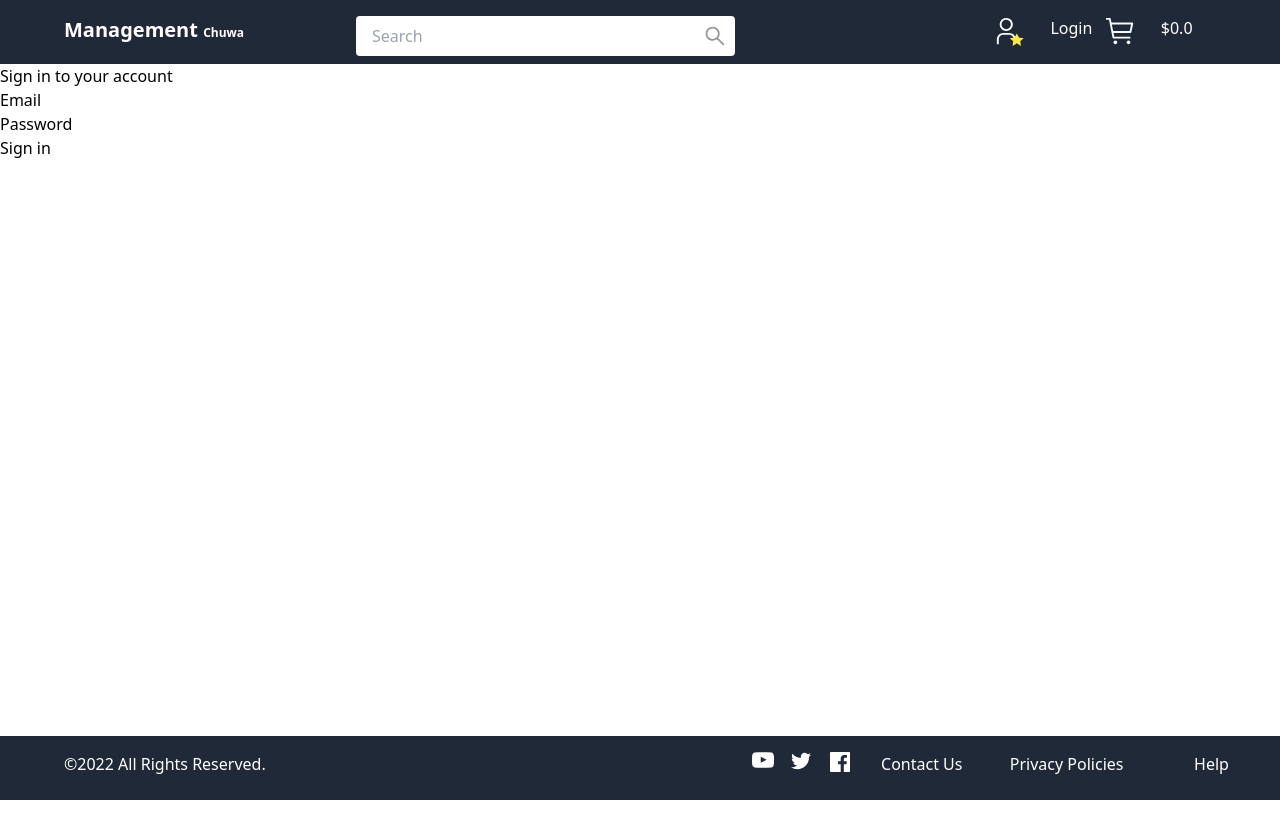
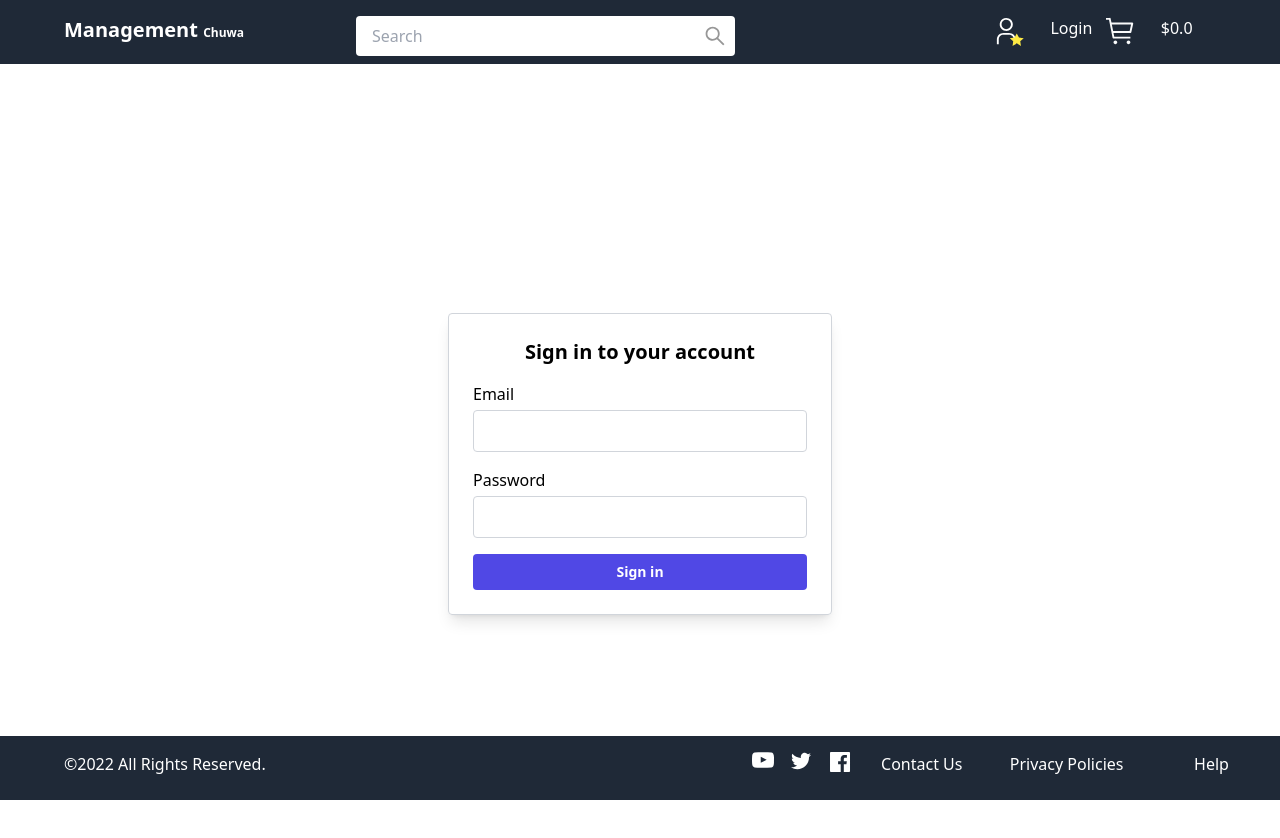
Before and after one commit to 961853266hyt/project1, a React (Vite) app in the folder frontend/: page /signin in a window 1280 px wide. Shown: the top 838 px of the page. Before the commit the page ends 800 px from the top, so only its background shows below. Built offline with nearby package versions, Linux system fonts and the light colour scheme.

Commit message:
update styles in login pages

```diff
--- a/frontend/src/components/AuthForm.tsx
+++ b/frontend/src/components/AuthForm.tsx
@@ -48,35 +48,49 @@ const AuthForm: React.FC = () => {
     const signupBtn = 'Create account'
     const updatePasswordBtn = 'Update password'
     return (
+    <div className="flex items-center justify-center min-h-screen">
+      <div className="w-1/3 max-w-sm p-6 border border-gray-300 rounded shadow-lg">
         <form onSubmit={handleSubmit}>
-            <h2>{location.pathname === '/signin' ?signinHeader:location.pathname === '/signup' ?signupHeader:updatePasswordHeader}</h2>
-            <div>
-                <label>Email</label>
+          <h2 className="text-xl font-bold mb-4 text-center">
+            {location.pathname === '/signin' ? signinHeader :
+             location.pathname === '/signup' ? signupHeader :
+             updatePasswordHeader}
+          </h2>
+          <div className="mb-4">
+            <label className="block mb-1">Email</label>
             <input
               type="email"
               name="email"
               value={formData.email}
               onChange={handleChange}
+              className="w-full px-3 py-2 border border-gray-300 rounded"
               required
             />
           </div>
-            <div>
-                {
-                    location.pathname === 'update-password'?null:
-                    <>
-                        <label>Password</label>
+          {location.pathname !== '/update-password' && (
+            <div className="mb-4">
+              <label className="block mb-1">Password</label>
               <input
                 type="password"
                 name="password"
                 value={formData.password}
                 onChange={handleChange}
+                className="w-full px-3 py-2 border border-gray-300 rounded"
                 required
               />
-                    </>
-                }
             </div>
-            <button type="submit">{location.pathname === '/signin'?signinBtn:location.pathname === '/signup'?signupBtn:updatePasswordBtn}</button>
+          )}
+          <button
+            type="submit"
+            className="bg-main-purple text-sm font-semibold text-white px-4 py-2 w-full rounded"
+          >
+            {location.pathname === '/signin' ? signinBtn :
+             location.pathname === '/signup' ? signupBtn :
+             updatePasswordBtn}
+          </button>
         </form>
+      </div>
+    </div>
     )
 
 }
```
Lines whose indentation alone changed are shown as unchanged.
